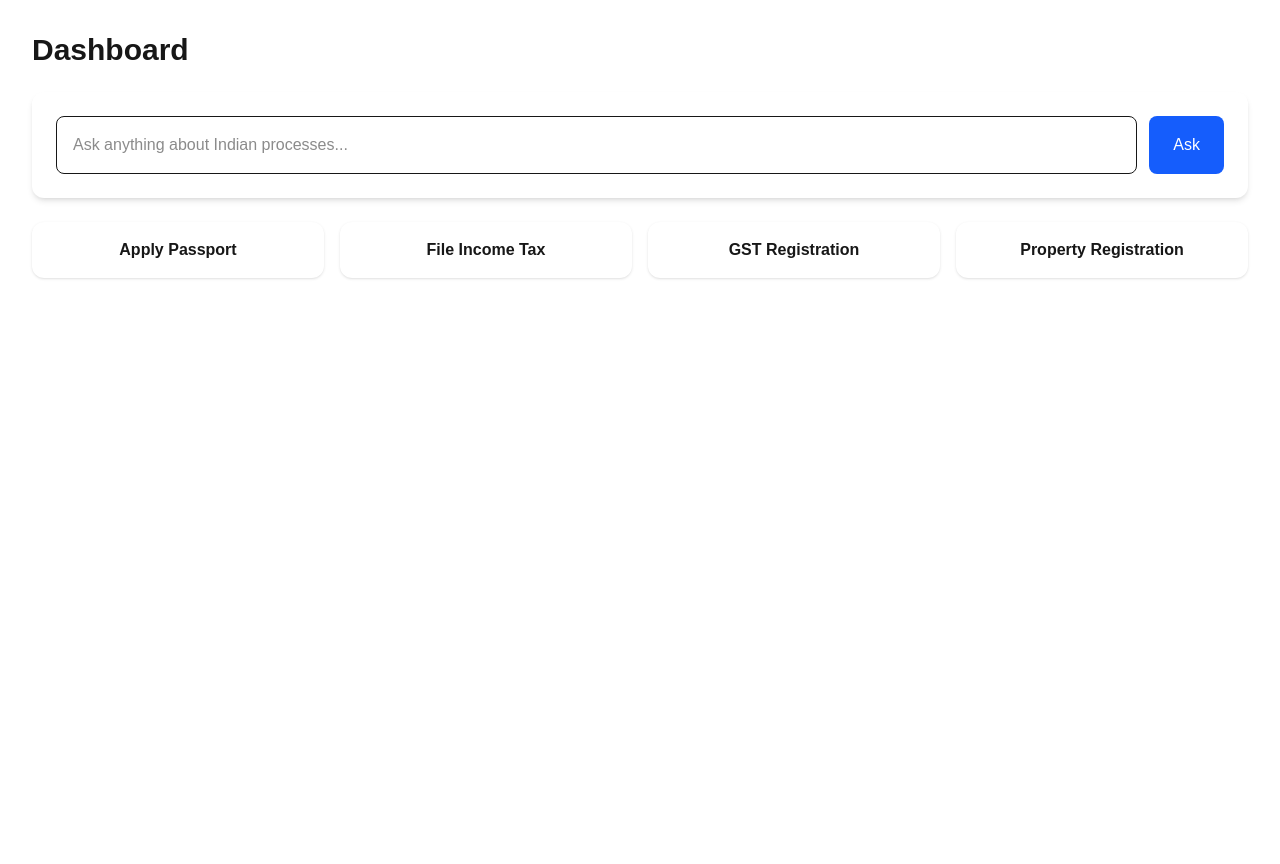
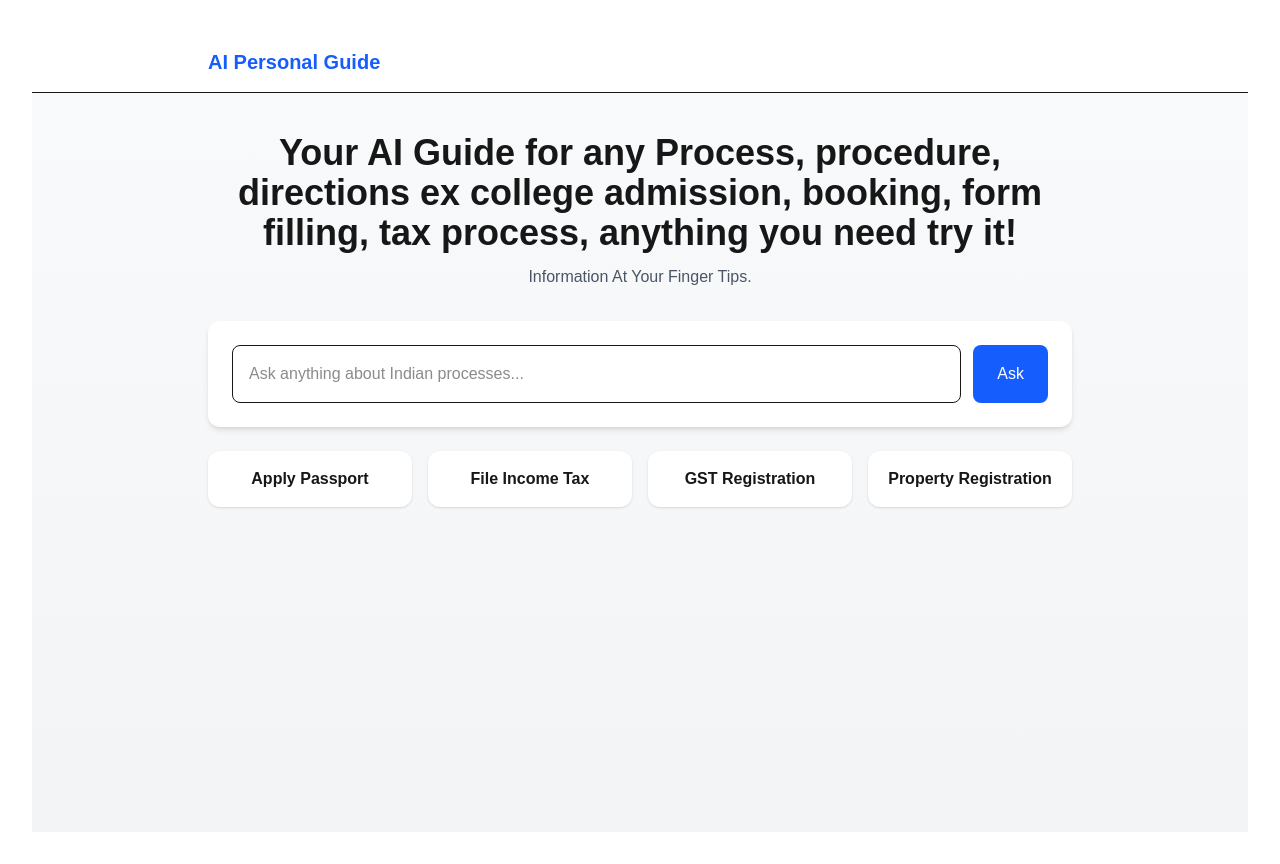
Before and after one commit to mahselsri/ai-form-agent, a Next.js app: page / in a window 1280 px wide. Before the commit the page ends 800 px from the top, so only its background shows below. Built offline with nearby package versions, Linux system fonts and the light colour scheme.

Commit message:
UI Fixes

```diff
--- a/app/page.tsx
+++ b/app/page.tsx
@@ -12,46 +12,69 @@ import Checklist from "@/component/Checklist"
 import InfoBox from "@/component/InfoBox"
 
 type Step = {
-  title: string;
-  description: string;
-};
-type Documents= {
-    name: string
-    description?: string
-  };
+  title: string
+  description: string
+}
 
-type Timeline = {
-    stage: string
-    duration: string
-  };
+type Documents = {
+  name: string
+  description?: string
+}
 
-  type Notes={
-    info:string[]
-  }
+type TimelineItem = {
+  stage: string
+  duration: string
+}
 
 type Guide = {
   title: string
   steps?: Step[]
   documents?: Documents[]
-  timeline?: Timeline[]
+  timeline?: TimelineItem[]
   notes?: string[]
 }
 
 export default function Dashboard(){
 
-const [guide, setGuide] = useState<Guide | null>(null);
+const [guide, setGuide] = useState<Guide | null>(null)
 const [loading,setLoading]=useState(false)
-
 
 return(
 
-<div>
+<div className="min-h-screen bg-gradient-to-b from-gray-50 to-gray-100">
 
-<h1 className="text-3xl font-bold mb-6">
-Dashboard
+{/* Header */}
+
+<header className="border-b bg-white sticky top-0 z-10">
+<div className="max-w-4xl mx-auto px-4 py-4 flex justify-between items-center">
+
+<h1 className="text-xl font-bold text-blue-600">
+AI Personal Guide
 </h1>
 
+</div>
+</header>
+
+{/* Main Container */}
+
+<div className="max-w-4xl mx-auto px-4 py-10">
+
+{/* Hero Section */}
+
+<div className="text-center mb-8">
+
+<h2 className="text-3xl md:text-4xl font-bold mb-3">
+Your AI Guide for any Process, procedure, directions ex college admission, booking, form filling, tax process, anything you need try it!
+</h2>
+
+<p className="text-gray-600">
+Information At Your Finger Tips.
+</p>
+
+</div>
+
 {/* Search */}
+
 <SearchBar
 setGuide={setGuide}
 loading={loading}
@@ -59,40 +82,78 @@ setLoading={setLoading}
 />
 
 {/* Quick Actions */}
+
 <QuickActions
 setGuide={setGuide}
 loading={loading}
 setLoading={setLoading}
 />
 
+{/* Loading */}
 
+{loading && (
 
-{/* Loading Indicator */}
-{loading && (
-<div className="mt-6 flex items-center gap-2 text-gray-500">
-<span className="animate-spin">⏳</span>
-Generating your guide...
+<div className="mt-10 flex justify-center items-center gap-2 text-gray-500">
+
+<div className="w-6 h-6 border-4 border-blue-500 border-t-transparent rounded-full animate-spin"></div>
+
+<span>Generating your guide...</span>
+
 </div>
+
 )}
 
-{/* Guide Result */}
+{/* Result Section */}
+
 {guide && !loading && (
 
-<div className="mt-8">
+<div className="mt-10 space-y-6">
 
-<h2 className="text-2xl font-bold mb-6">
+<div className="bg-white rounded-xl shadow-md p-6">
+
+<h2 className="text-2xl font-bold mb-4">
 {guide.title}
 </h2>
 
-{guide.steps?.map((step, index)=>(
+</div>
+
+{/* Steps */}
+
+<div className="bg-white rounded-xl shadow-md p-6">
+
+<h3 className="font-semibold mb-4 text-lg">
+Steps
+</h3>
+
+{guide.steps?.map((step,index)=>(
 <StepCard key={index} step={step} index={index}/>
 ))}
 
+</div>
+
+{/* Documents */}
+
+<div className="bg-white rounded-xl shadow-md p-6">
+
 <Checklist items={guide.documents}/>
+
+</div>
+
+{/* Timeline */}
+
+<div className="bg-white rounded-xl shadow-md p-6">
 
 <Timeline timeline={guide.timeline}/>
 
+</div>
+
+{/* Notes */}
+
+<div className="bg-white rounded-xl shadow-md p-6">
+
 <InfoBox notes={guide.notes}/>
+
+</div>
 
 </div>
 
@@ -100,5 +161,7 @@ Generating your guide...
 
 </div>
 
+</div>
+
 )
 }
```
